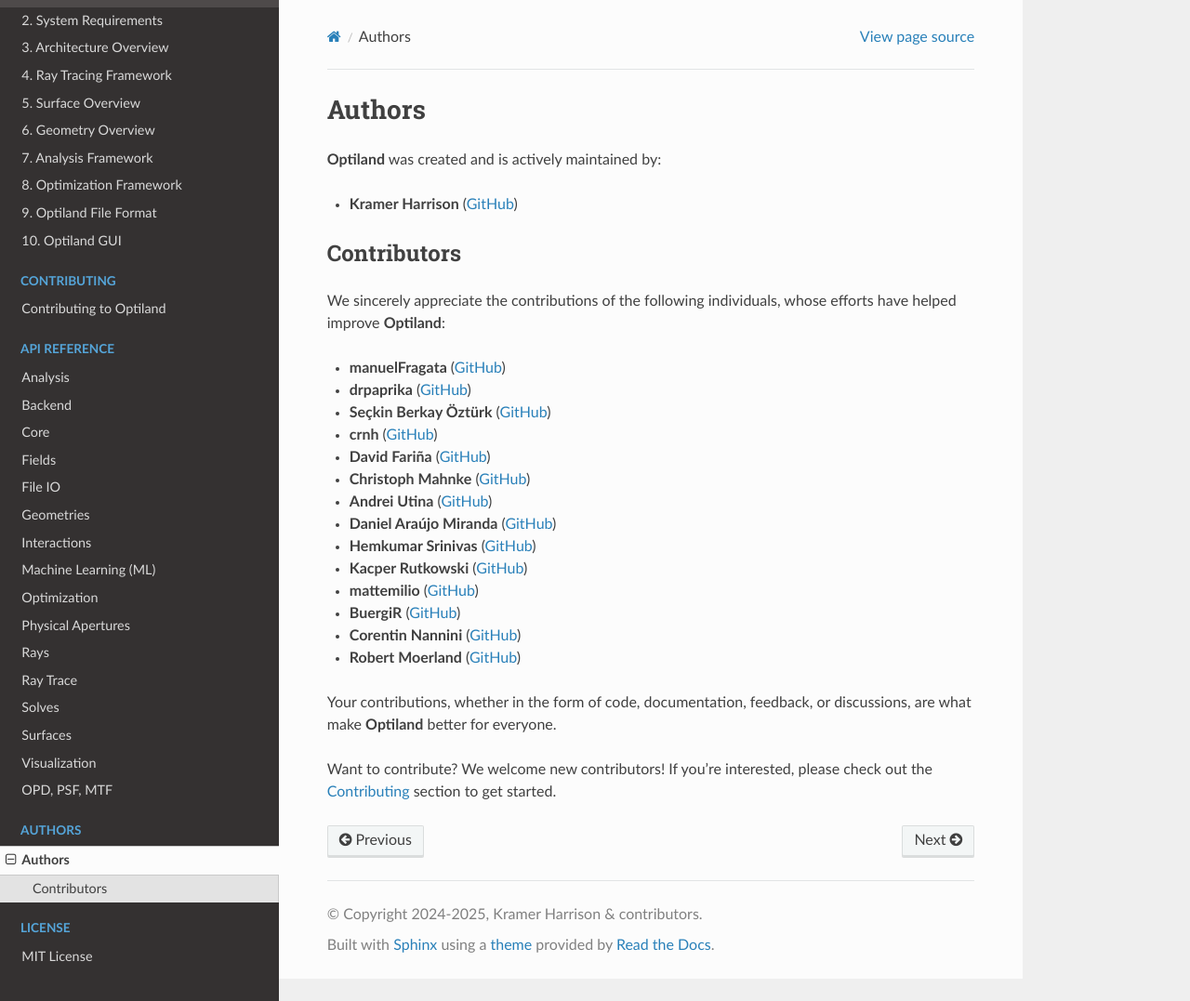
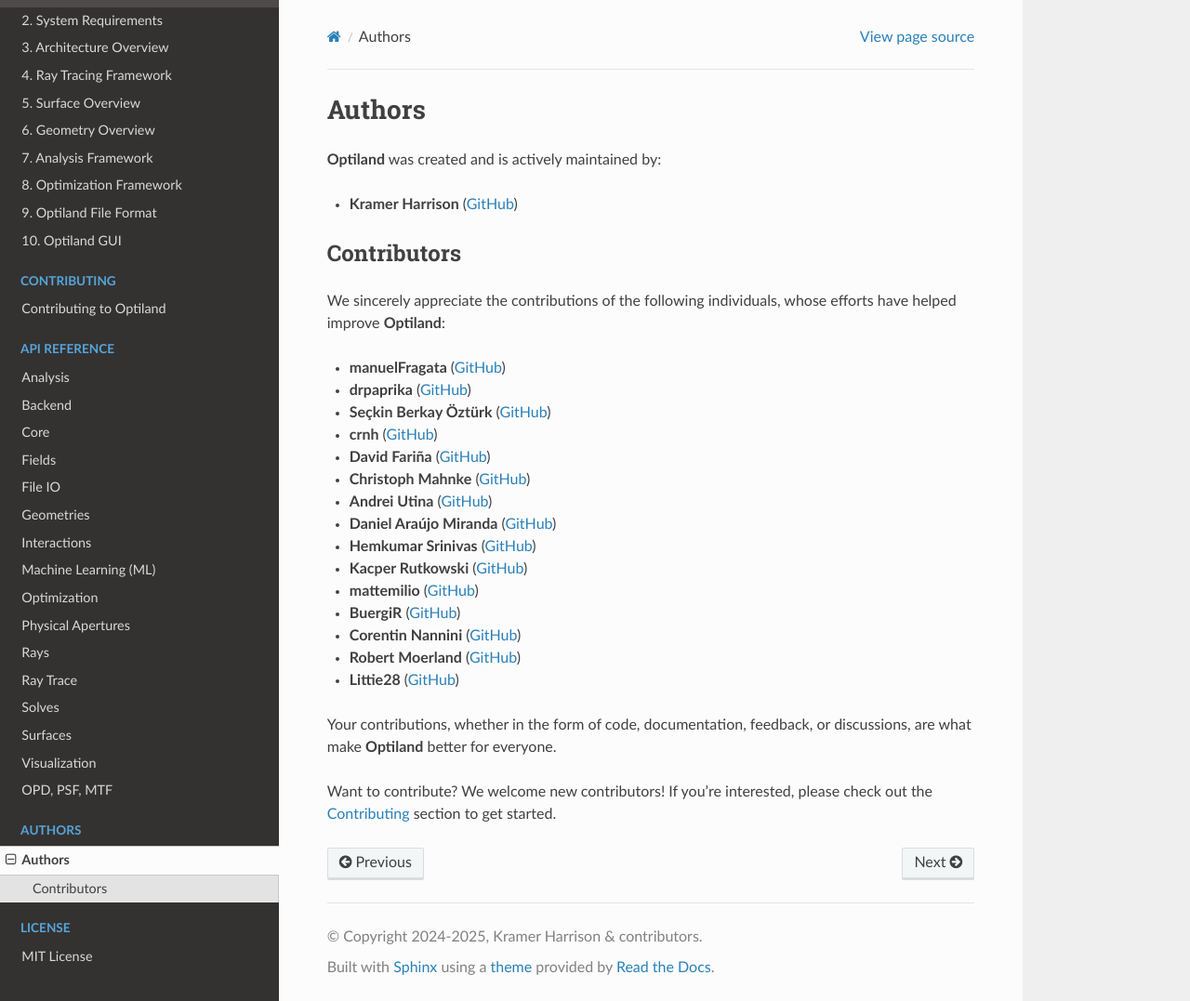
Before and after one commit to HarrisonKramer/optiland, a Sphinx documentation site: the page built from docs/authors.rst, in a window 1280 px wide and 1077 px high. Shown: the whole window at 93% size. Built offline with Sphinx 7.4.7 and the Read the Docs theme 3.1.0, drawn with Linux system fonts in a browser that asks for light colours; pages that are not in the unit, such as notebooks, are missing from menus.

Commit message:
docs: Add Littie28 to the list of contributors

```diff
--- a/docs/authors.rst
+++ b/docs/authors.rst
@@ -26,6 +26,7 @@
 - **BuergiR** (`GitHub <https://github.com/BuergiR>`_)
 - **Corentin Nannini** (`GitHub <https://github.com/lordpositron>`_)
 - **Robert Moerland** (`GitHub <https://github.com/rjmoerland>`_)
+- **Littie28** (`GitHub <https://github.com/Littie28>`_)
 
 
 Your contributions, whether in the form of code, documentation, feedback, or discussions, are what make **Optiland** better for everyone.
```
